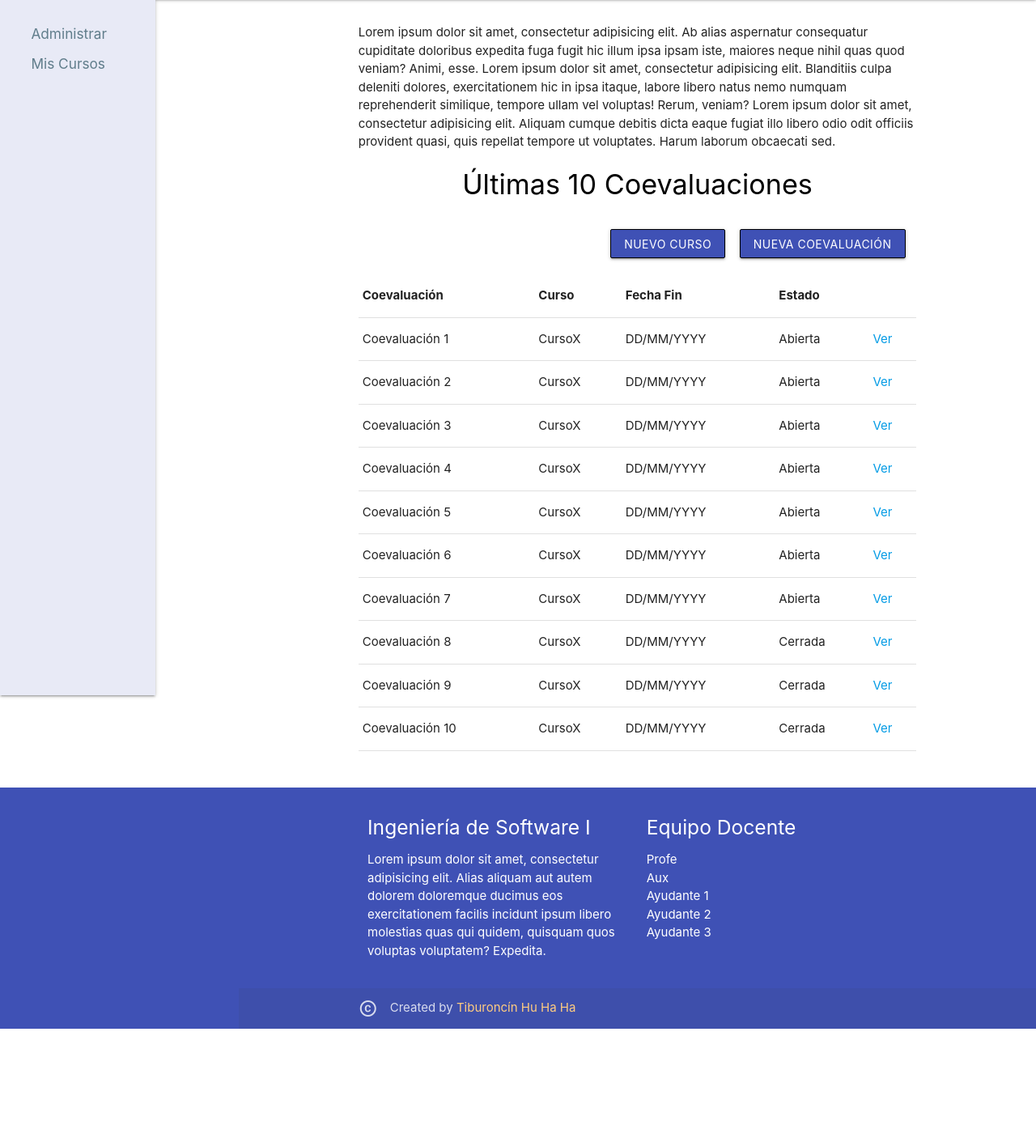
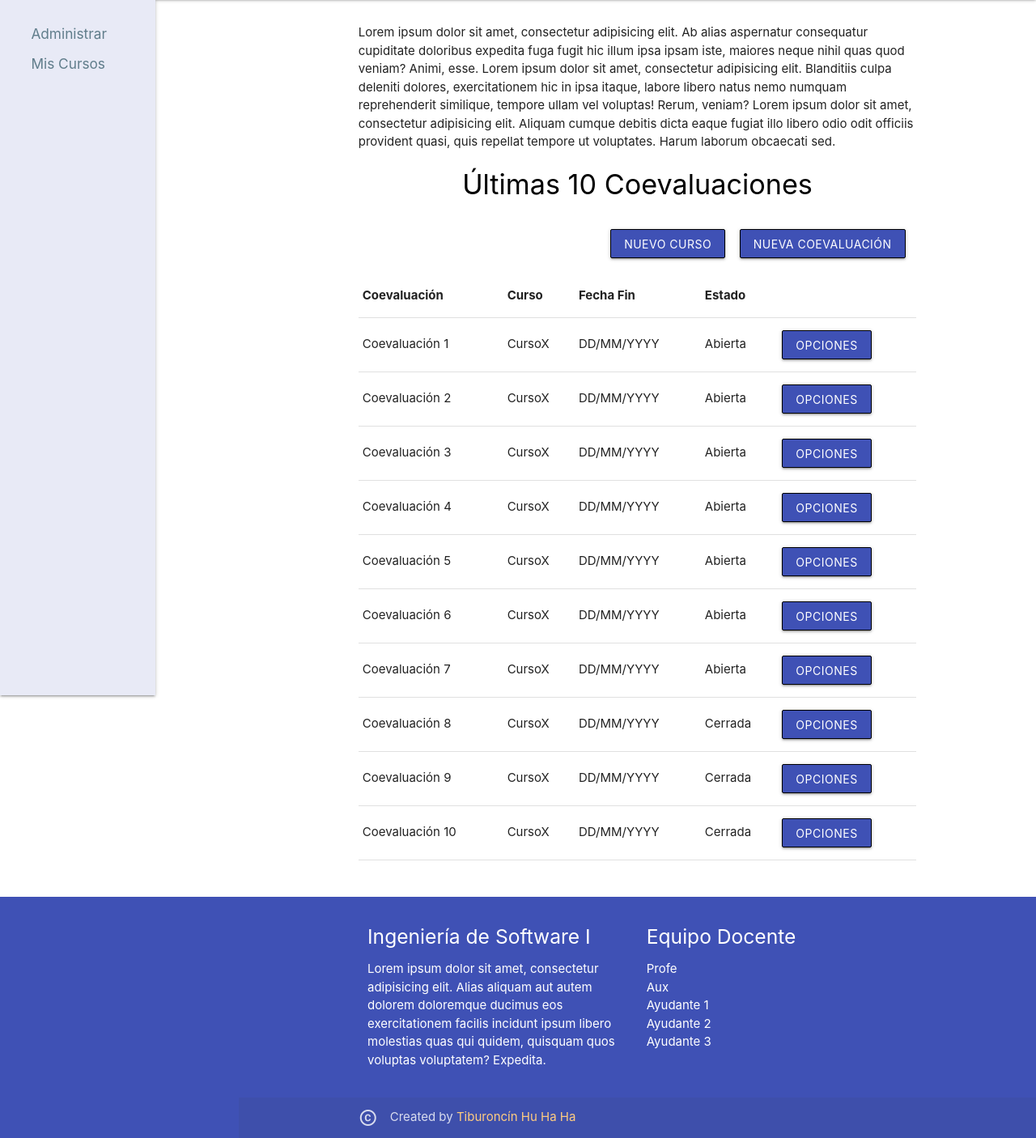
Before and after one commit to DCC-CC4401/2018-2-Equipo-11-T2, a Django app: page /landing-page-teacher/ in a window 1280 px wide. Shown: the part 65-1471 px from the top of the page at 81% size. Before the commit the page ends 1336 px from the top, so only its background shows below. Run offline with Django 3.2, Linux system fonts and the light colour scheme.

Commit message:
added option to publish lpage teacher

```diff
--- a/T2/coevaluacion/templates/landing-page-teacher.html
+++ b/T2/coevaluacion/templates/landing-page-teacher.html
@@ -30,7 +30,6 @@
             <th>Curso</th>
             <th>Fecha Fin</th>
             <th>Estado</th>
-            <th></th>
         </tr>
         </thead>
 
@@ -40,70 +39,90 @@
             <td>CursoX</td>
             <td>DD/MM/YYYY</td>
             <td>Abierta</td>
-            <td><a href="#">Ver</a> </td>
+            <td>
+                <a class='dropdown-trigger btn' href='#' data-target='dropdown-abierta'>Opciones</a>
+            </td>
         </tr>
         <tr>
             <td>Coevaluación 2</td>
             <td>CursoX</td>
             <td>DD/MM/YYYY</td>
             <td>Abierta</td>
-            <td><a href="#">Ver</a> </td>
+            <td>
+                <a class='dropdown-trigger btn' href='#' data-target='dropdown-abierta'>Opciones</a>
+            </td>
         </tr>
         <tr>
             <td>Coevaluación 3</td>
             <td>CursoX</td>
             <td>DD/MM/YYYY</td>
             <td>Abierta</td>
-            <td><a href="#">Ver</a> </td>
+            <td>
+                <a class='dropdown-trigger btn' href='#' data-target='dropdown-abierta'>Opciones</a>
+            </td>
         </tr>
         <tr>
             <td>Coevaluación 4</td>
             <td>CursoX</td>
             <td>DD/MM/YYYY</td>
             <td>Abierta</td>
-            <td><a href="#">Ver</a> </td>
+            <td>
+                <a class='dropdown-trigger btn' href='#' data-target='dropdown-abierta'>Opciones</a>
+            </td>
         </tr>
         <tr>
             <td>Coevaluación 5</td>
             <td>CursoX</td>
             <td>DD/MM/YYYY</td>
             <td>Abierta</td>
-            <td><a href="#">Ver</a> </td>
+            <td>
+                <a class='dropdown-trigger btn' href='#' data-target='dropdown-abierta'>Opciones</a>
+            </td>
         </tr>
         <tr>
             <td>Coevaluación 6</td>
             <td>CursoX</td>
             <td>DD/MM/YYYY</td>
             <td>Abierta</td>
-            <td><a href="#">Ver</a> </td>
+            <td>
+                <a class='dropdown-trigger btn' href='#' data-target='dropdown-abierta'>Opciones</a>
+            </td>
         </tr>
         <tr>
             <td>Coevaluación 7</td>
             <td>CursoX</td>
             <td>DD/MM/YYYY</td>
             <td>Abierta</td>
-            <td><a href="#">Ver</a> </td>
+            <td>
+                <a class='dropdown-trigger btn' href='#' data-target='dropdown-abierta'>Opciones</a>
+            </td>
         </tr>
         <tr>
             <td>Coevaluación 8</td>
             <td>CursoX</td>
             <td>DD/MM/YYYY</td>
             <td>Cerrada</td>
-            <td><a href="#">Ver</a> </td>
+            <td>
+                <a class='dropdown-trigger btn' href='#' data-target='dropdown-cerrada'>Opciones</a>
+            </td>
         </tr>
         <tr>
             <td>Coevaluación 9</td>
             <td>CursoX</td>
             <td>DD/MM/YYYY</td>
             <td>Cerrada</td>
-            <td><a href="#">Ver</a> </td>
+            <td>
+                <a class='dropdown-trigger btn' href='#' data-target='dropdown-cerrada'>Opciones</a>
+            </td>
         </tr>
         <tr>
             <td>Coevaluación 10</td>
             <td>CursoX</td>
             <td>DD/MM/YYYY</td>
             <td>Cerrada</td>
-            <td><a href="#">Ver</a> </td>
+            <td>
+                <a class='dropdown-trigger btn' href='#' data-target='dropdown-cerrada'>Opciones</a>
+            </td>
         </tr>
 
         </tbody>
@@ -218,4 +237,14 @@
             <a href="#!" class="modal-close waves-effect waves-green btn-flat">Agregar</a>
         </div>
     </div>
+
+        <!-- Dropdown Structure -->
+
+    <ul id='dropdown-cerrada' class='dropdown-content'>
+        <li><a href="#!">Ver</a></li>
+        <li><a href="#!">Publicar</a></li>
+    </ul>
+    <ul id='dropdown-abierta' class='dropdown-content'>
+        <li><a href="#!">Ver</a></li>
+    </ul>
 {% endblock %}
```
